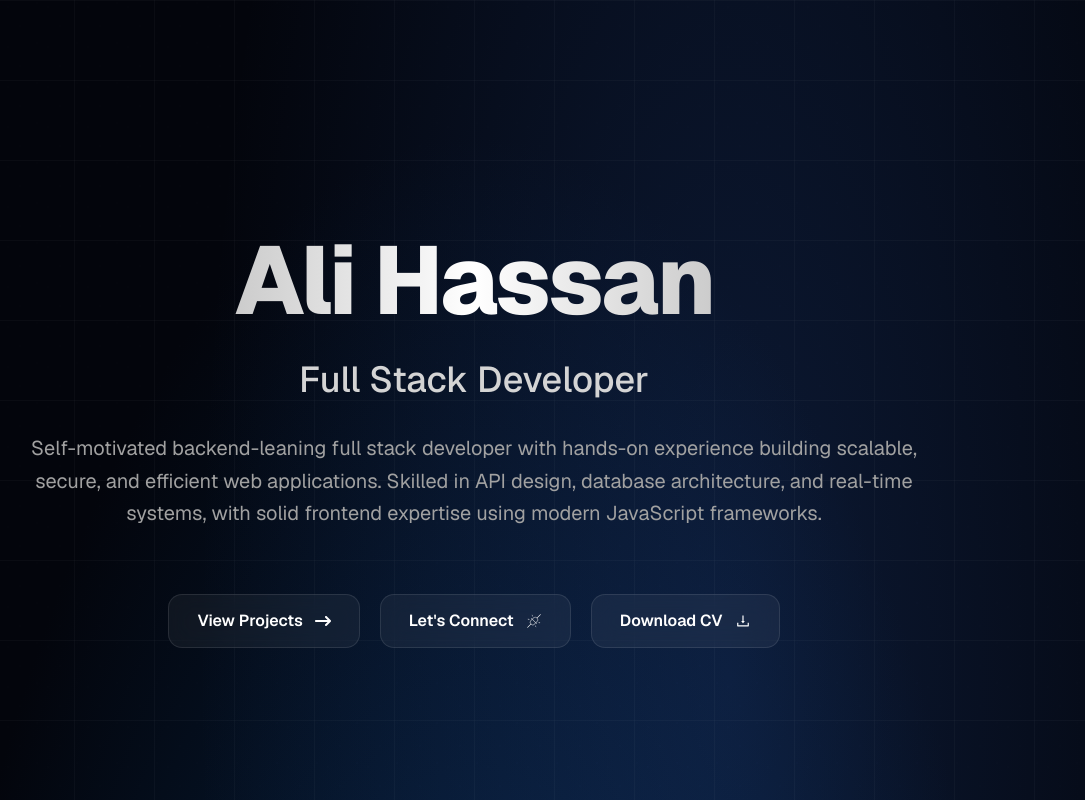
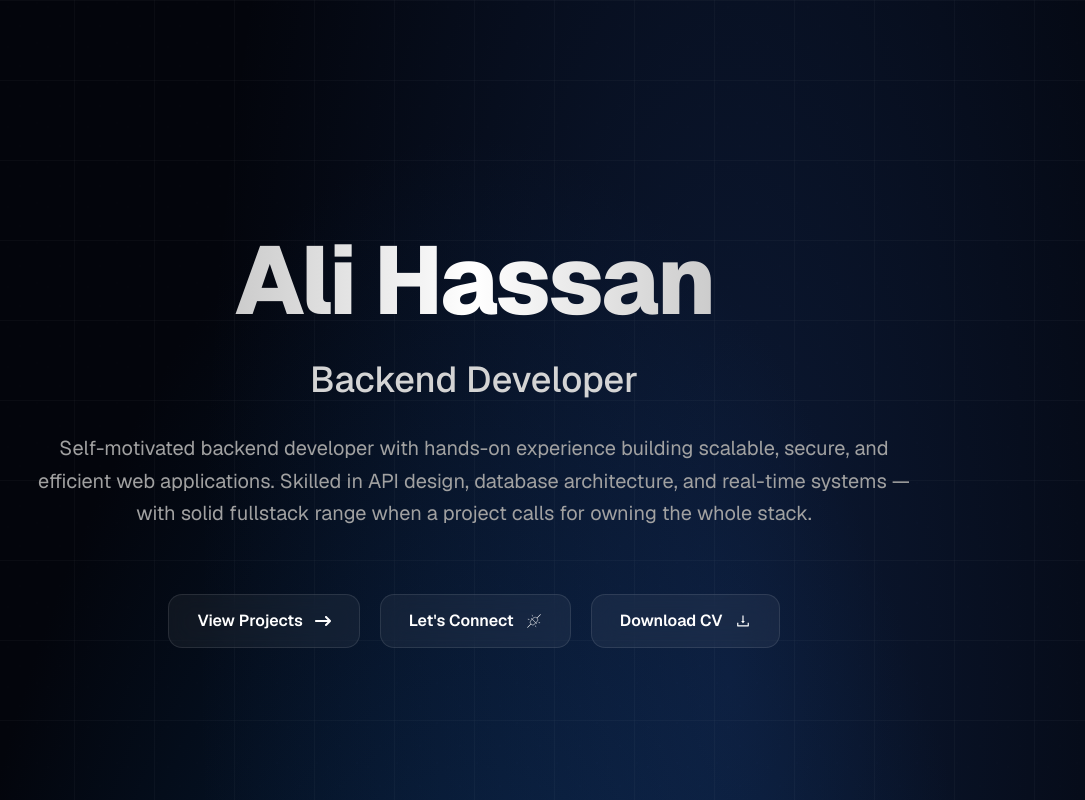
Before and after one commit to Khemu1/my-portfolio, a Next.js app: page / in a window 1280 px wide. Shown: the top 800 px of the page, without its empty margins (166-1251 px from the left). Built offline with nearby package versions, Linux system fonts and the light colour scheme.

Commit message:
feat(home): update role to Backend Developer and refine description for clarity

```diff
--- a/app/page.tsx
+++ b/app/page.tsx
@@ -48,18 +48,17 @@ export default function Home() {
               className="text-3xl md:text-4xl font-medium text-neutral-300"
               variants={fadeUp}
             >
-              Full Stack Developer
+              Backend Developer
             </motion.h2>
 
             <motion.p
               className="text-lg md:text-xl text-neutral-400 leading-relaxed"
               variants={fadeUp}
             >
-              Self-motivated backend-leaning full stack developer with hands-on
-              experience building scalable, secure, and efficient web
-              applications. Skilled in API design, database architecture, and
-              real-time systems, with solid frontend expertise using modern
-              JavaScript frameworks.
+              Self-motivated backend developer with hands-on experience building
+              scalable, secure, and efficient web applications. Skilled in API
+              design, database architecture, and real-time systems — with solid
+              fullstack range when a project calls for owning the whole stack.
             </motion.p>
 
             <motion.div
```
Also changed, not shown: 1 other file (tests, documents, lock files or other folders).
